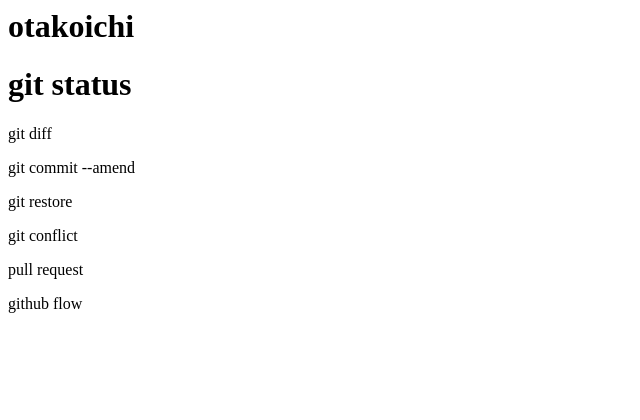
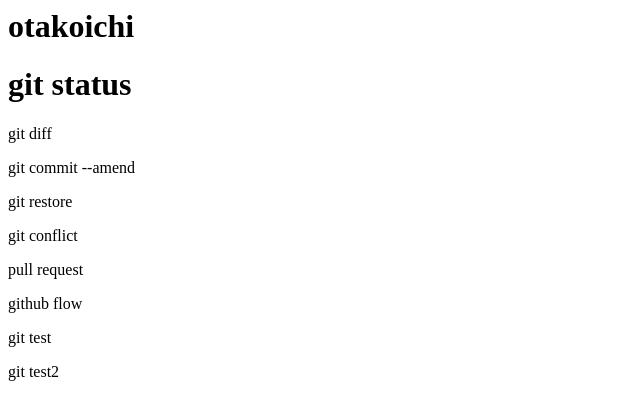
Before and after one commit to otakoichi/git_tutrial, a plain HTML site: page index.html in a window 1280 px wide. Shown: the whole page, without its empty margins (0-640 px from the left). Drawn offline with Linux system fonts and the light colour scheme.

Commit message:
testコミット

```diff
--- a/index.html
+++ b/index.html
@@ -6,3 +6,5 @@
 <p>git conflict</p>
 <p>pull request</p>
 <p>github flow</p>
+<p>git test</p>
+<p>git test2</p>
```
